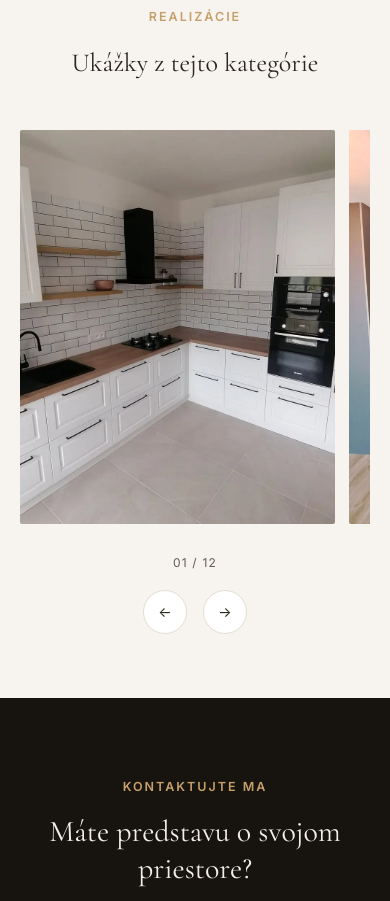
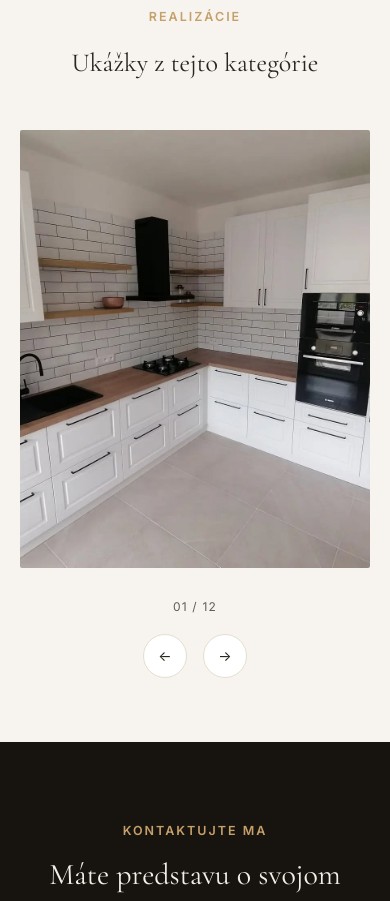
Before and after one commit to CarterIvan/daniel_kadanec, a React (Vite) app: page /kuchyne-na-mieru in a window 390 px wide. Shown: the part 3020-3921 px from the top of the page. Built offline with nearby package versions, Linux system fonts and the light colour scheme.

Commit message:
slider_fix

```diff
--- a/src/components/Projects/Projects.module.css
+++ b/src/components/Projects/Projects.module.css
@@ -239,8 +239,12 @@
     gap: 14px;
   }
 
+  /* One full-width, centered slide per view — no partial "peek" of the
+     next image. The gutter matches the page's own container padding, so
+     the slide shares the same left/right edges as the heading above it. */
   .slide {
-    flex-basis: 90%;
+    flex-basis: 100%;
+    scroll-snap-align: center;
   }
 
   .card {
@@ -272,6 +276,7 @@
 
   .controls {
     flex-direction: column;
+    align-items: center;
     gap: 18px;
     margin-top: 28px;
   }
--- a/src/components/ServiceDetailPage/ProjectGallery.module.css
+++ b/src/components/ServiceDetailPage/ProjectGallery.module.css
@@ -197,8 +197,12 @@
     gap: 14px;
   }
 
+  /* One full-width, centered slide per view — no partial "peek" of the
+     next image. The gutter matches the page's own container padding, so
+     the slide shares the same left/right edges as the heading above it. */
   .slide {
-    flex-basis: 90%;
+    flex-basis: 100%;
+    scroll-snap-align: center;
   }
 
   .tile {
@@ -207,6 +211,7 @@
 
   .controls {
     flex-direction: column;
+    align-items: center;
     gap: 18px;
     margin-top: 28px;
   }
```
